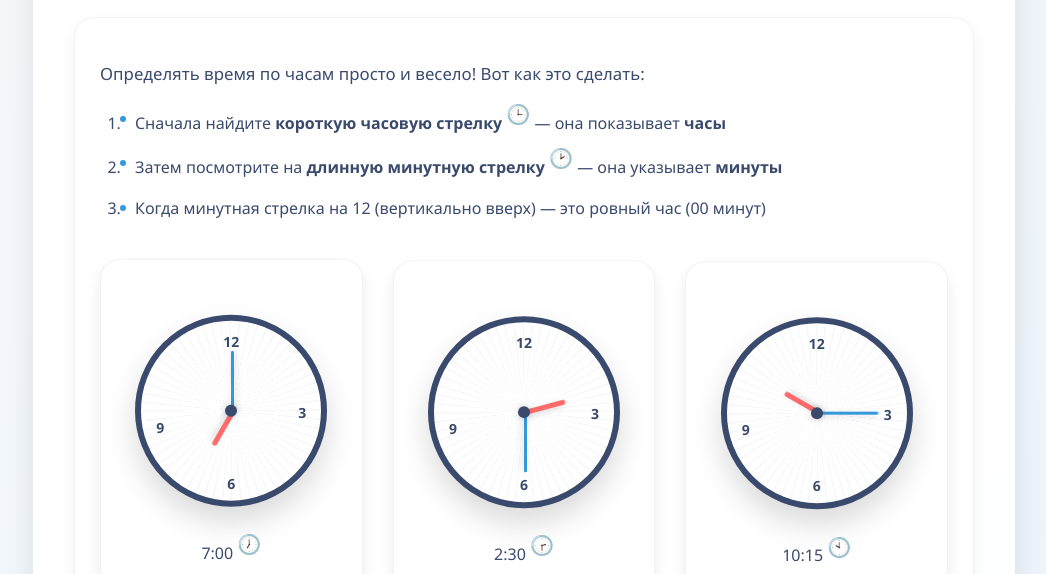
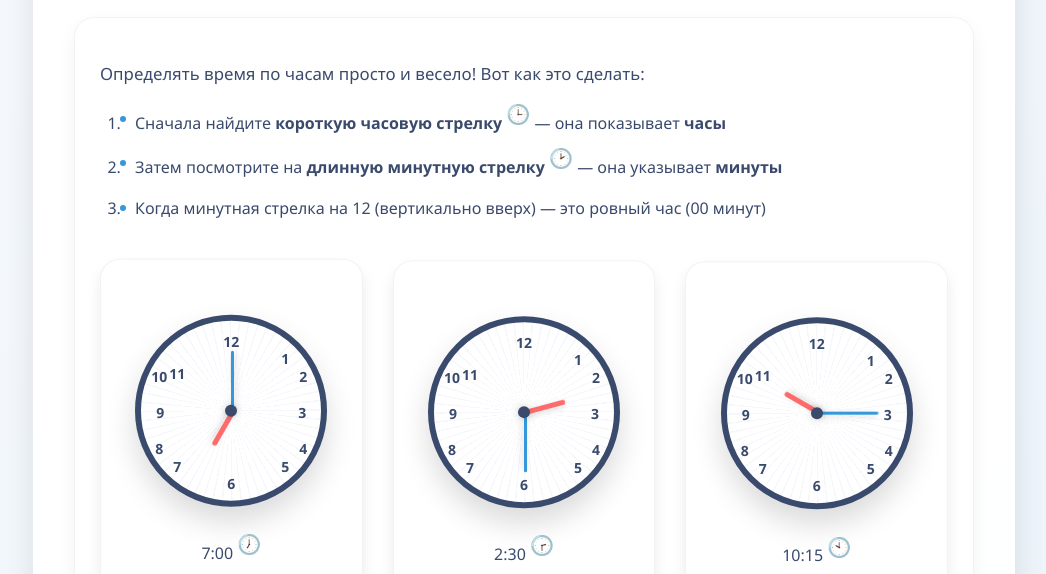
Before and after one commit to Chasiktrainer/Chasik, a plain HTML site: page index.html in a window 1280 px wide. Shown: the part 175-749 px from the top of the page, without its empty margins (116-1162 px from the left). Drawn offline with Linux system fonts and the light colour scheme.

Commit message:
Update index.html

```diff
--- a/index.html
+++ b/index.html
@@ -387,11 +387,19 @@
             <div class="hand hour" style="transform: rotate(210deg);"></div>
             <div class="hand minute" style="transform: rotate(0deg);"></div>
             <div class="center-dot"></div>
-            <!-- Clock numbers -->
+            <!-- Clock numbers 1-12 -->
             <div class="clock-number" style="top: 10px; left: 50%; transform: translateX(-50%);">12</div>
+            <div class="clock-number" style="top: 15%; right: 15%;">1</div>
+            <div class="clock-number" style="top: 25%; right: 5%;">2</div>
             <div class="clock-number" style="top: 50%; right: 10px; transform: translateY(-50%);">3</div>
+            <div class="clock-number" style="bottom: 25%; right: 5%;">4</div>
+            <div class="clock-number" style="bottom: 15%; right: 15%;">5</div>
             <div class="clock-number" style="bottom: 10px; left: 50%; transform: translateX(-50%);">6</div>
+            <div class="clock-number" style="bottom: 15%; left: 15%;">7</div>
+            <div class="clock-number" style="bottom: 25%; left: 5%;">8</div>
             <div class="clock-number" style="top: 50%; left: 10px; transform: translateY(-50%);">9</div>
+            <div class="clock-number" style="top: 25%; left: 5%;">10</div>
+            <div class="clock-number" style="top: 15%; left: 15%;">11</div>
           </div>
           <div>7:00 <span class="emoji">🕖</span></div>
           <p>Часовая на 7, минутная на 12</p>
@@ -402,11 +410,19 @@
             <div class="hand hour" style="transform: rotate(75deg);"></div>
             <div class="hand minute" style="transform: rotate(180deg);"></div>
             <div class="center-dot"></div>
-            <!-- Clock numbers -->
+            <!-- Clock numbers 1-12 -->
             <div class="clock-number" style="top: 10px; left: 50%; transform: translateX(-50%);">12</div>
+            <div class="clock-number" style="top: 15%; right: 15%;">1</div>
+            <div class="clock-number" style="top: 25%; right: 5%;">2</div>
             <div class="clock-number" style="top: 50%; right: 10px; transform: translateY(-50%);">3</div>
+            <div class="clock-number" style="bottom: 25%; right: 5%;">4</div>
+            <div class="clock-number" style="bottom: 15%; right: 15%;">5</div>
             <div class="clock-number" style="bottom: 10px; left: 50%; transform: translateX(-50%);">6</div>
+            <div class="clock-number" style="bottom: 15%; left: 15%;">7</div>
+            <div class="clock-number" style="bottom: 25%; left: 5%;">8</div>
             <div class="clock-number" style="top: 50%; left: 10px; transform: translateY(-50%);">9</div>
+            <div class="clock-number" style="top: 25%; left: 5%;">10</div>
+            <div class="clock-number" style="top: 15%; left: 15%;">11</div>
           </div>
           <div>2:30 <span class="emoji">🕝</span></div>
           <p>Часовая между 2 и 3, минутная на 6</p>
@@ -417,11 +433,19 @@
             <div class="hand hour" style="transform: rotate(300deg);"></div>
             <div class="hand minute" style="transform: rotate(90deg);"></div>
             <div class="center-dot"></div>
-            <!-- Clock numbers -->
+            <!-- Clock numbers 1-12 -->
             <div class="clock-number" style="top: 10px; left: 50%; transform: translateX(-50%);">12</div>
+            <div class="clock-number" style="top: 15%; right: 15%;">1</div>
+            <div class="clock-number" style="top: 25%; right: 5%;">2</div>
             <div class="clock-number" style="top: 50%; right: 10px; transform: translateY(-50%);">3</div>
+            <div class="clock-number" style="bottom: 25%; right: 5%;">4</div>
+            <div class="clock-number" style="bottom: 15%; right: 15%;">5</div>
             <div class="clock-number" style="bottom: 10px; left: 50%; transform: translateX(-50%);">6</div>
+            <div class="clock-number" style="bottom: 15%; left: 15%;">7</div>
+            <div class="clock-number" style="bottom: 25%; left: 5%;">8</div>
             <div class="clock-number" style="top: 50%; left: 10px; transform: translateY(-50%);">9</div>
+            <div class="clock-number" style="top: 25%; left: 5%;">10</div>
+            <div class="clock-number" style="top: 15%; left: 15%;">11</div>
           </div>
           <div>10:15 <span class="emoji">🕙</span></div>
           <p>Часовая на 10, минутная на 3</p>
```
